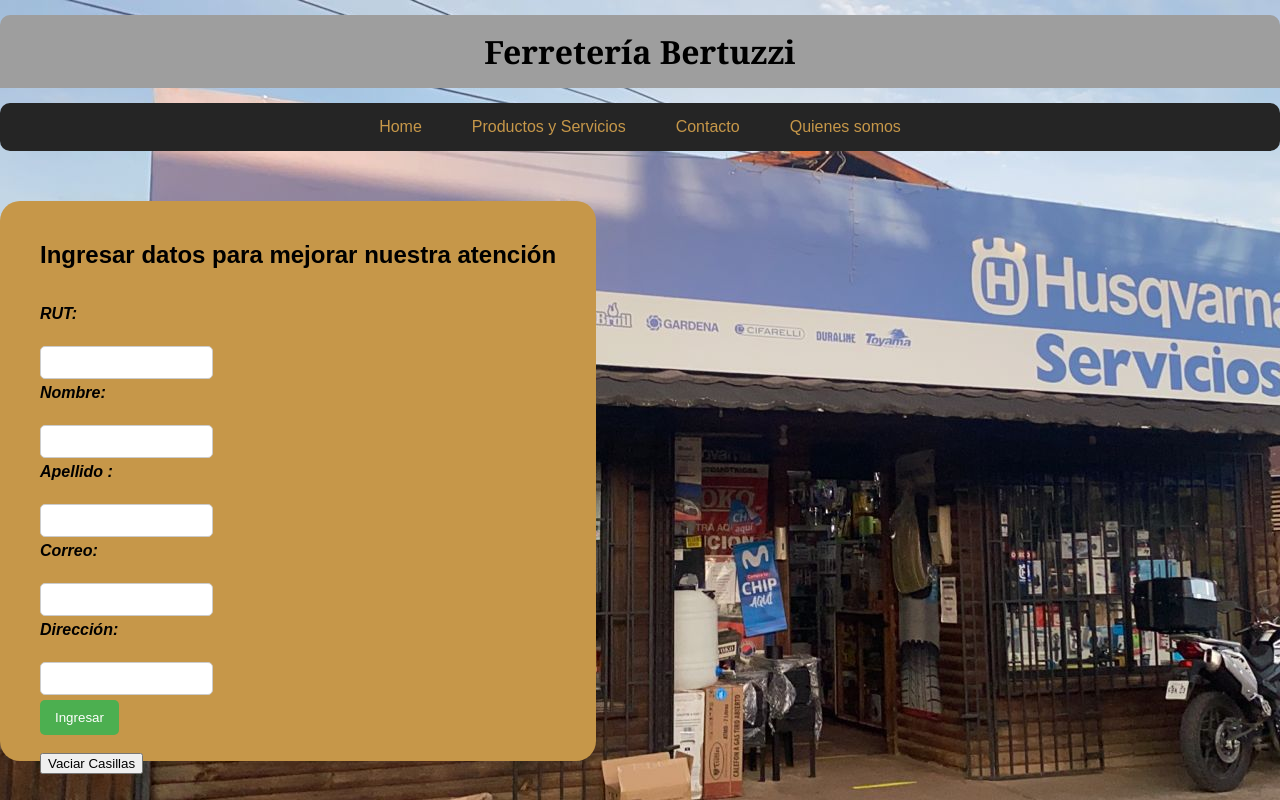
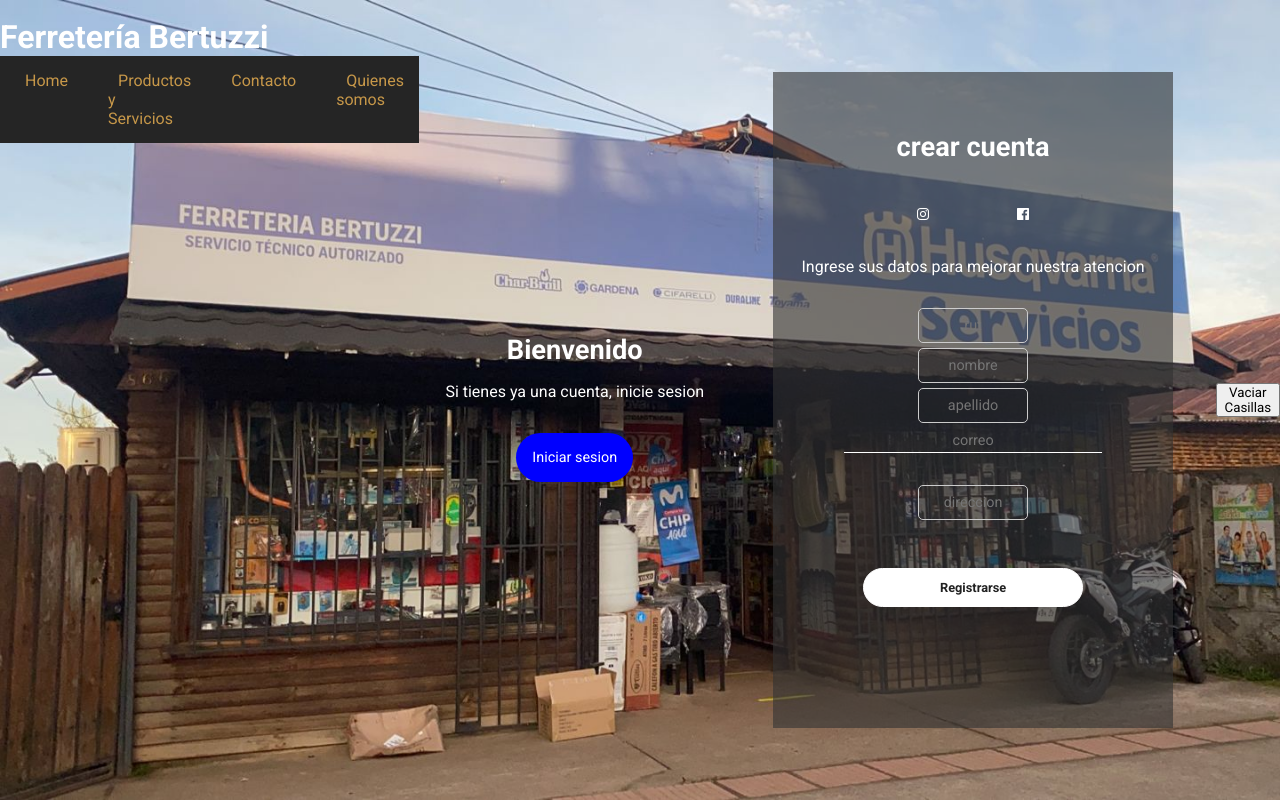
Before and after one commit to NelsonNeculhueque/Proyecto-Taller-Integral, a PHP site: page /01.html in a window 1280 px wide. Run offline with PHP 8.4, Linux system fonts and the light colour scheme.

Commit message:
Login moderno (aun no funciona del todo)

```diff
--- a/ferreteria_2.0/extra/01.css
+++ b/ferreteria_2.0/extra/01.css
@@ -1,32 +1,160 @@
-/* Reiniciamos algunos estilos por defecto */
-body, h1, h2, ul, li, p, form {
+
+*{
     margin: 0;
     padding: 0;
+    box-sizing: border-box;
+    font-family: 'Roboto', sans-serif;
+
 }
 
 
+.menu{
+    padding-bottom: 80vh;
+}
+.MenInicio{
+    background-color: #252525;
+}
+
 body {
+    height: 100vh;
+    display: flex;
+    align-items: center;
+    justify-content: center;
     font-family: Arial, Helvetica, sans-serif;
     background-color: #c5c6c7;
     background-image: url(img/home.jpeg);
+    background-repeat: no-repeat;
+    background-size: cover;
+    color:#fff;
 }
 
-.container {
-    max-width: 900px;
-    margin: auto;
-    padding: 15px;
-    background-color: #fff;
-    border-radius: 10px;
-    box-shadow: 0 2px 4px rgba(0, 0, 0, 0.1);
+.container-form{
+    width: 90%;
+    height: 90vh;
+    display: flex;
+    justify-content: space-around;
+    transition: all .5s ease-out;
 }
 
-#pri {
-    background: #9e9e9e;
-    font-family: Georgia, Times, serif;
+.welcome-back{
+    display: flex;
+    align-items: center;
     text-align: center;
-    padding: 15px;
-    margin-top: 15px;
-    border-radius: 10px 10px 0 0;
+}
+
+.message {
+    padding: 1rem;
+}
+
+.message h2 {
+    font-size: 1.7rem;
+    padding: 1rem 0;
+}
+
+.message button {
+    padding: 1rem;
+    font-weight: 400;
+    background-color: blue;
+    border-radius: 2rem;
+    border: none;
+    outline: none;
+    cursor: pointer;
+    font-size: .9rem;
+    margin-top: 2rem;
+    transition: all .3s ease-in;
+    color: #fff;
+}
+
+.message button:hover {
+    background-color: rgb(23, 23, 112);
+}
+
+.formulario {
+    width: 400px;
+    padding: 1rem;
+    margin: 2rem;
+    background-color: rgb(51, 51, 51, 0.602);
+    text-align: center;
+}
+
+.create-account{
+    padding: 2.7rem 0;
+    font-size: 1.7rem;
+}
+
+.icons {
+    width: 200px;
+    display: flex;
+    justify-content: space-around;
+    margin: auto;
+}
+
+.border-icon{
+    height: 20px;
+    width: 20px;
+    display: flex;
+    align-items: center;
+    justify-content: center;
+    padding: 1.5rem;
+    border: solid thin white;
+    border-radius: 50%;
+    font-size: 1.5rem;
+    transition: all .3s ease-in;
+}
+
+.border-icon:hover {
+    background-color: rgb(38, 38, 156);
+    cursor: pointer;
+}
+
+.cuenta-gratis{
+    padding: 2rem 0;
+}
+
+.formulario input {
+    width: 70%;
+    display: block;
+    margin: auto;
+    margin-bottom: 2rem;
+    background-color: transparent;
+    border: none;
+    border-bottom: white thin solid;
+    text-align: center;
+    outline: none;
+    padding: .2rem 0;
+    font-size: .9rem;
+    color: white;
+}
+
+.formulario input[type="button"] {
+    width: 60%;
+    margin: auto;
+    border: solid thin white;
+    padding: .7rem;
+    border-radius: 2rem;
+    background-color: white;
+    font-weight: 600;
+    margin-top: 3rem;
+    font-size: .8rem;
+    cursor: pointer;
+    color: #222;
+
+}
+
+.sign-in {
+    position: absolute;
+    opacity: 0;
+    visibility: hidden;
+}
+
+.sign-in.active {
+    opacity: 1;
+    visibility: hidden;
+}
+
+.sign-up.active {
+    opacity: 0;
+    visibility: hidden;
 }
 
 #menu {
@@ -72,17 +200,6 @@ body {
 }
 
 
-#datos-clientes {
-    height: 60%;
-    margin: 50px auto;
-    padding: 40px;
-    background-color: #C69749;
-    border-radius: 20px;
-    box-shadow: 4 2px 4px rgba(0, 0, 0, 0.1);
-    max-width: 600px;
-    position: absolute;
-}
-
 form label {
     display: block;
     margin-bottom: 5px;
--- a/ferreteria_2.0/extra/01.html
+++ b/ferreteria_2.0/extra/01.html
@@ -6,6 +6,10 @@
      <meta name="viewport" content="width=device-width, initial-scale=1">
      <link href="01.css" rel="stylesheet">
      <link rel="stylesheet" href="extra/01.css">
+     <link rel="preconnect" href="https://fonts.googleapis.com">
+     <link rel="preconnect" href="https://fonts.gstatic.com" crossorigin>
+     <link href="https://fonts.googleapis.com/css2?family=Roboto:wght@400;700&display=swap" rel="stylesheet">
+     <link href="https://unpkg.com/boxicons@2.1.1/css/boxicons.min.css" rel="stylesheet">
      <script>
         function vaciarCasillas() {
             document.getElementsByName('rut')[0].value = '';
@@ -16,14 +20,9 @@
         }
     </script>
 
- </head>
 
- <body>
-
+  <div class="menu">
     <h1 id="pri">Ferretería Bertuzzi</h1>
-
- <div id="menu">
-
      <ul class="MenInicio">
          <li> <a href="01.html">Home</a></li>
          <li> <a href="02.html">Productos y Servicios</a></li>
@@ -36,21 +35,61 @@
          </li>
      </ul>
   </div>
- <div id="datos-clientes">
-    <h2>Ingresar datos para mejorar nuestra atención</h2><br>
-    <br>
-    <form>
-        <em><strong><label for="rut">RUT:</label><br></strong></em>
-            <input type="text" name="rut"><br>
-            <em><strong><label for="nombre">Nombre:</label><br></strong></em>
-            <input type="text" name="nombre"><br>
-            <em><strong><label for="apellido">Apellido :</label><br></strong></em>
-            <input type="text" name="apellido"><br>
-            <em><strong><label for="correo">Correo:</label><br></strong></em>
-            <input type="text" name="correo"><br>
-            <em><strong><label for="direccion">Dirección:</label><br></strong></em>
-            <input type="text" name="direccion"><br>
-            <input type="submit" value="Ingresar">
+ </head>
+
+ <body>
+        <div class="container-form sign-up">
+            <div class="welcome-back">
+                <div class="message">
+                    <h2>Bienvenido</h2>
+                    <p>Si tienes ya una cuenta, inicie sesion</p>
+                    <button class="sign-up-btn">Iniciar sesion</button>
+                </div>
+            </div>
+            <form class="formulario">
+                <h2 class="create-account">crear cuenta</h2>
+                <div class="icons">
+                    <div class="icono">
+                        <i class='bx bxl-instagram'></i>
+                    </div>
+                    <div class="icono">
+                        <i class='bx bxl-facebook-square' ></i>
+                    </div>
+                </div>
+                <p class="cuenta-gratis">Ingrese sus datos para mejorar nuestra atencion</p>
+                <input type="text" placeholder="rut">
+                <input type="text" placeholder="nombre">
+                <input type="text" placeholder="apellido">
+                <input type="email" placeholder="correo">
+                <input type="text" placeholder="direccion">
+                <input type="button" value="Registrarse">
+            </form>
+        </div>
+        <div class="container-form sign-in">
+            <form class="formulario">
+                <h2 class="sign-up-btn">Iniciar Sesion</h2>
+                <div class="icons">
+                    <div class="icono">
+                        <i class='bx bxl-instagram'></i>
+                    </div>
+                    <div class="icono">
+                        <i class='bx bxl-facebook-square' ></i>
+                    </div>
+                </div>
+                <p class="cuenta-gratis">Aun no tiene una cuenta?</p>
+                <input type="text" placeholder="rut">
+                <input type="email" placeholder="correo">
+                <input type="button" placeholder="Iniciar Sesion">
+            </form>
+            <div class="welcome-back">
+                <div class="message">
+                    <h2>Bienvenido de nuevo</h2>
+                    <p>Si aun no tiene una cuenta registrese aca</p>
+                    <button class="sign-in-btn">Registrarse</button>
+                </div>
+            </div>
+        </div>
+        <script src="JS/script.js"></script>
     </form>
     <br>
     <button onclick="vaciarCasillas()">Vaciar Casillas</button>
--- /dev/null
+++ b/ferreteria_2.0/extra/JS/script.js
@@ -0,0 +1,10 @@
+const $btnSignIn= document.querySelector('.sign-in-btn'),
+      $btnSignUp= document.querySelector('.sign-up-btn'),
+      $signUp = document.querySelector('.sign-up'),
+      $signIn= document.querySelector('.sign-up');
+document.addEventListener('click', e => {
+    if (e.target === $btnSignIn || e.target === $btnSignUp){
+        $signIn.classList.toggle('active');
+        $signUp.classList.toggle('active')
+    }
+});
```
Also changed, not shown: ferreteria_2.0/extra/623dd7d270712bdafc63c38a.png (added), ferreteria_2.0/extra/icono.png (added). Lines whose indentation alone changed are shown as unchanged.
